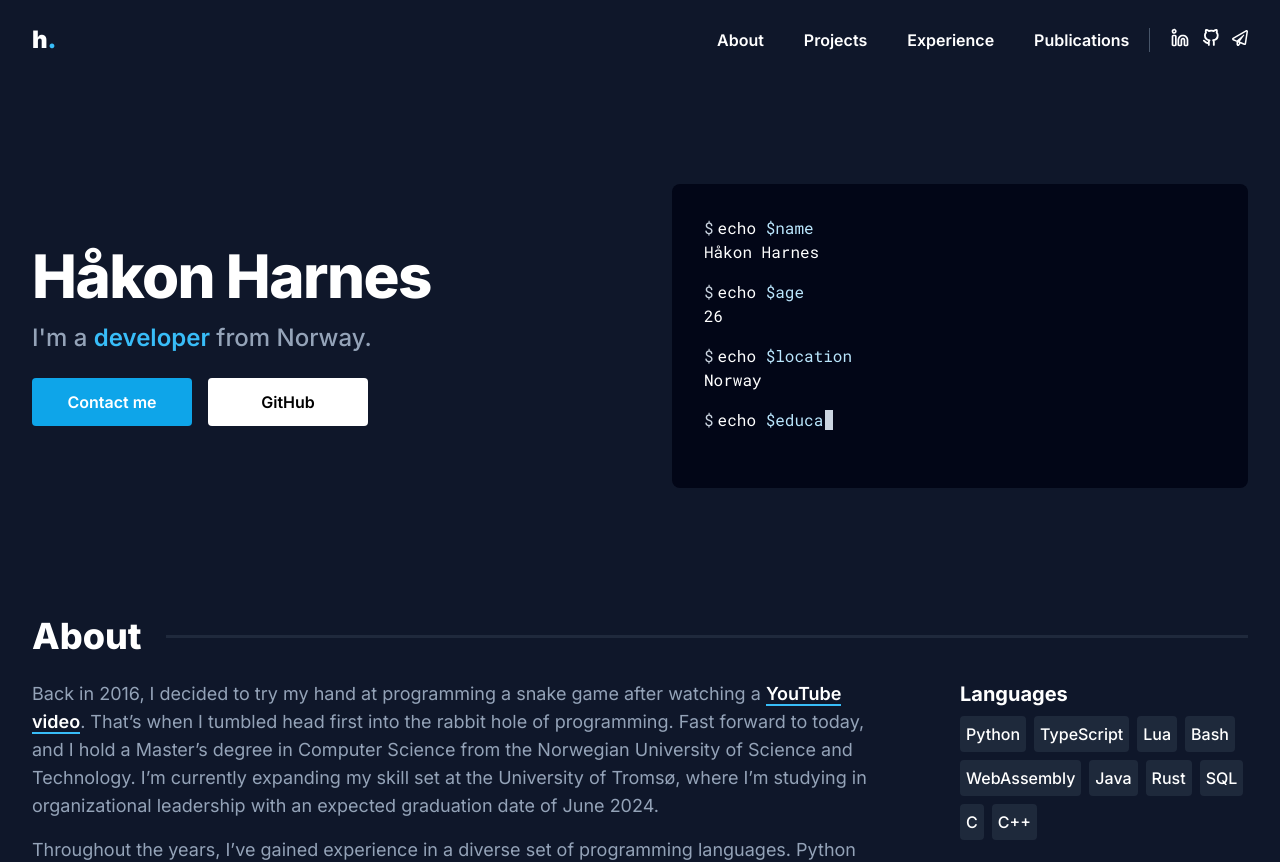
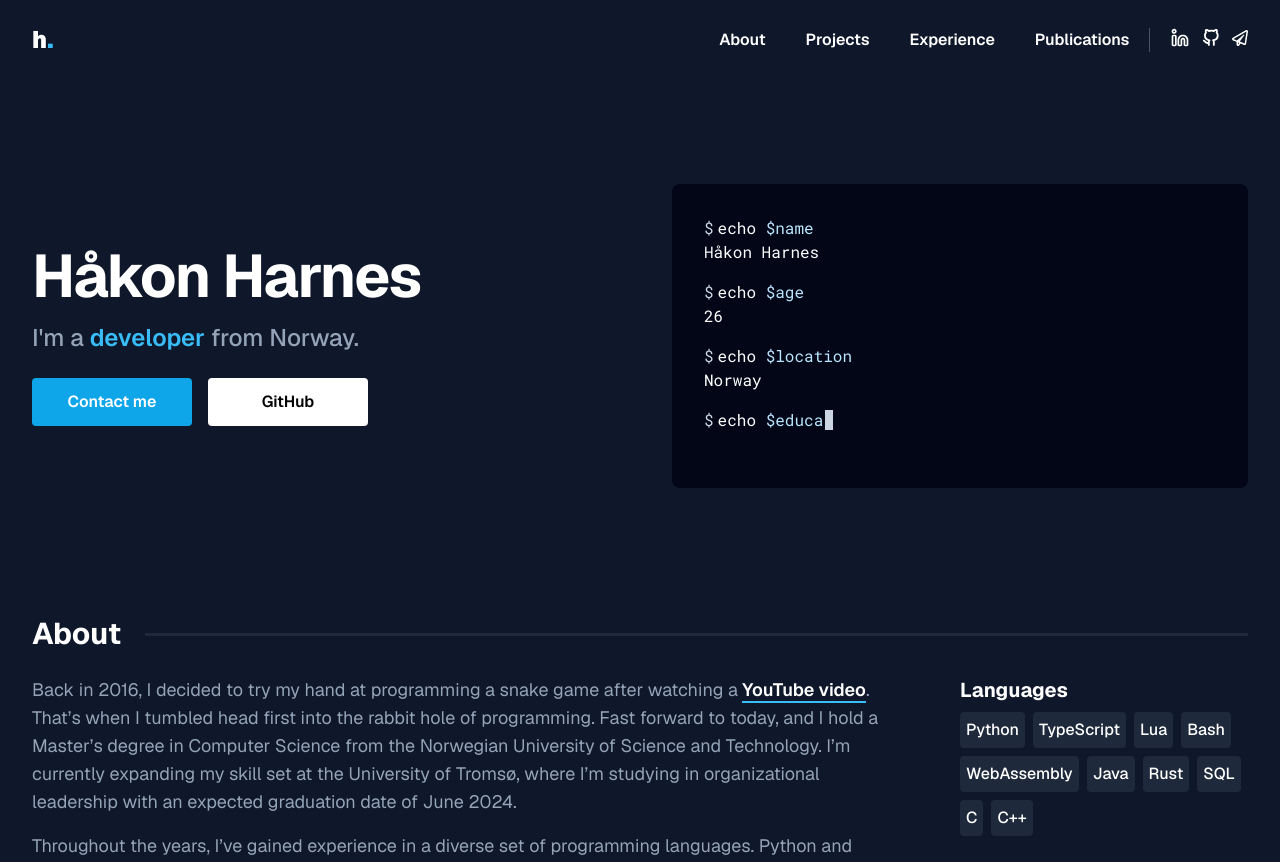
Before and after one commit to HakonHarnes/website, a Next.js app: page / in a window 1280 px wide. Shown: the top 862 px of the page. Built offline with nearby package versions, Linux system fonts and the light colour scheme.

Commit message:
style: use geist font and adjust font sizes

```diff
--- a/app/components/HeroSection.tsx
+++ b/app/components/HeroSection.tsx
@@ -20,7 +20,7 @@ export default function HeroSection() {
 function AboutMe() {
 	return (
 		<div className="flex w-full flex-1 flex-col items-center gap-2 md:max-w-xl md:gap-3 lg:items-start lg:gap-4">
-      <h1 className="text-4xl font-extrabold tracking-tight dark:text-white md:text-4xl lg:text-6xl">
+			<h1 className="text-4xl font-bold tracking-tight dark:text-white md:text-4xl lg:text-6xl">
 				Håkon Harnes
 			</h1>
 			<p className="text-xl font-medium text-slate-400 md:max-w-md lg:text-2xl">
--- a/app/components/ProjectsSection.tsx
+++ b/app/components/ProjectsSection.tsx
@@ -1,12 +1,12 @@
-import { Project } from "@/types/Project";
 import projects from "@/data/projects.json";
+import type { Project } from "@/types/Project";
 
 import CardList from "@/components/CardList";
+import ExternalLink from "@/components/ExternalLink";
 import InternalLink from "@/components/InternalLink";
-import ExternalLink from "@/components/ExternalLink";
 
+import Image from "next/image";
 import Link from "next/link";
-import Image from "next/image";
 
 import { SectionHeader } from "@/components/SectionHeader";
 
--- a/app/layout.tsx
+++ b/app/layout.tsx
@@ -1,11 +1,9 @@
+import FooterSection from "./components/FooterSection";
 import HeaderSection from "./components/HeaderSection";
-import FooterSection from "./components/FooterSection";
 
+import { GeistSans } from "geist/font/sans";
 import type { Metadata } from "next";
-import { Inter } from "next/font/google";
 import "./globals.css";
-
-const inter = Inter({ subsets: ["latin"] });
 
 export const metadata: Metadata = {
 	title: "Håkon Harnes",
@@ -18,8 +16,8 @@ export default function RootLayout({
 	children: React.ReactNode;
 }) {
 	return (
-    <html lang="en">
-      <body className={`${inter.className} bg-slate-900`}>
+		<html lang="en" className={GeistSans.className}>
+			<body className="bg-slate-900">
 				<div className="flex flex-col h-screen max-w-7xl mx-auto px-4 sm:px-6 md:px-8 text-white">
 					<HeaderSection />
 					<main className="flex-grow">{children}</main>
--- a/components/CardList.tsx
+++ b/components/CardList.tsx
@@ -6,7 +6,7 @@ type CardListProps = {
 
 export default function CardList({ elements }: CardListProps) {
 	return (
-    <div className="flex flex-wrap gap-2 font-medium">
+		<div className="flex flex-wrap gap-2 text-base font-medium">
 			{elements.map((elem) => (
 				<Card key={elem} compact={true}>
 					{elem}
--- a/components/SectionHeader.tsx
+++ b/components/SectionHeader.tsx
@@ -12,7 +12,7 @@ export const SectionHeader = ({ title, dir = "l" }: Props) => {
 			id={title.toLowerCase()}
 		>
 			<div className="w-full h-[3px] bg-slate-600 opacity-30" />
-      <h2 className="text-right text-3xl lg:text-4xl font-extrabold">
+			<h2 className="text-right text-3xl font-bold">
 				<span>{title}</span>
 			</h2>
 		</div>
--- a/package.json
+++ b/package.json
@@ -9,6 +9,7 @@
     "lint": "next lint"
   },
   "dependencies": {
+    "geist": "^1.3.1",
     "next": "14.0.4",
     "react": "^18",
     "react-dom": "^18",
```
Also changed, not shown: 1 other file (tests, documents, lock files or other folders). Lines whose indentation alone changed are shown as unchanged.
